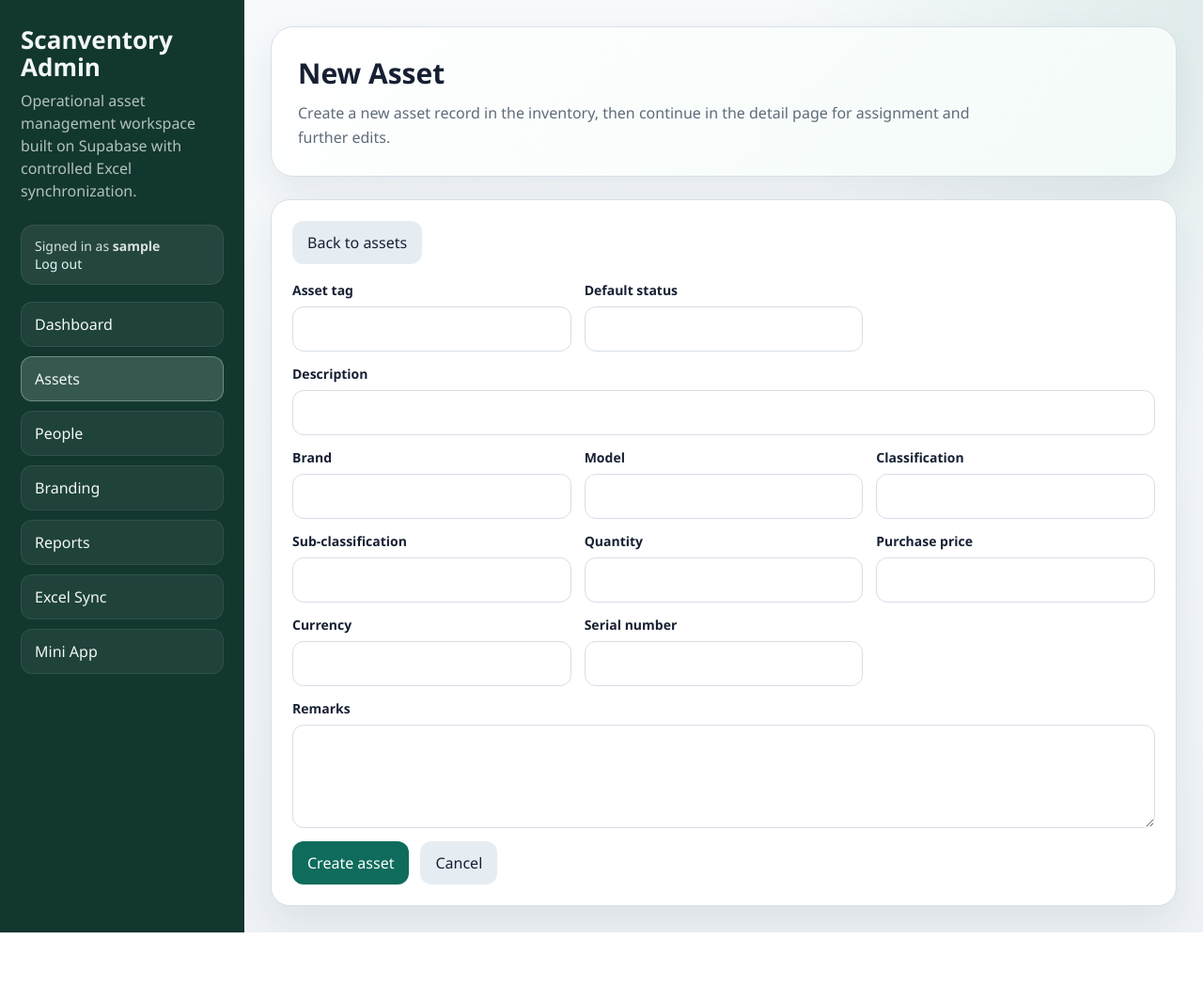
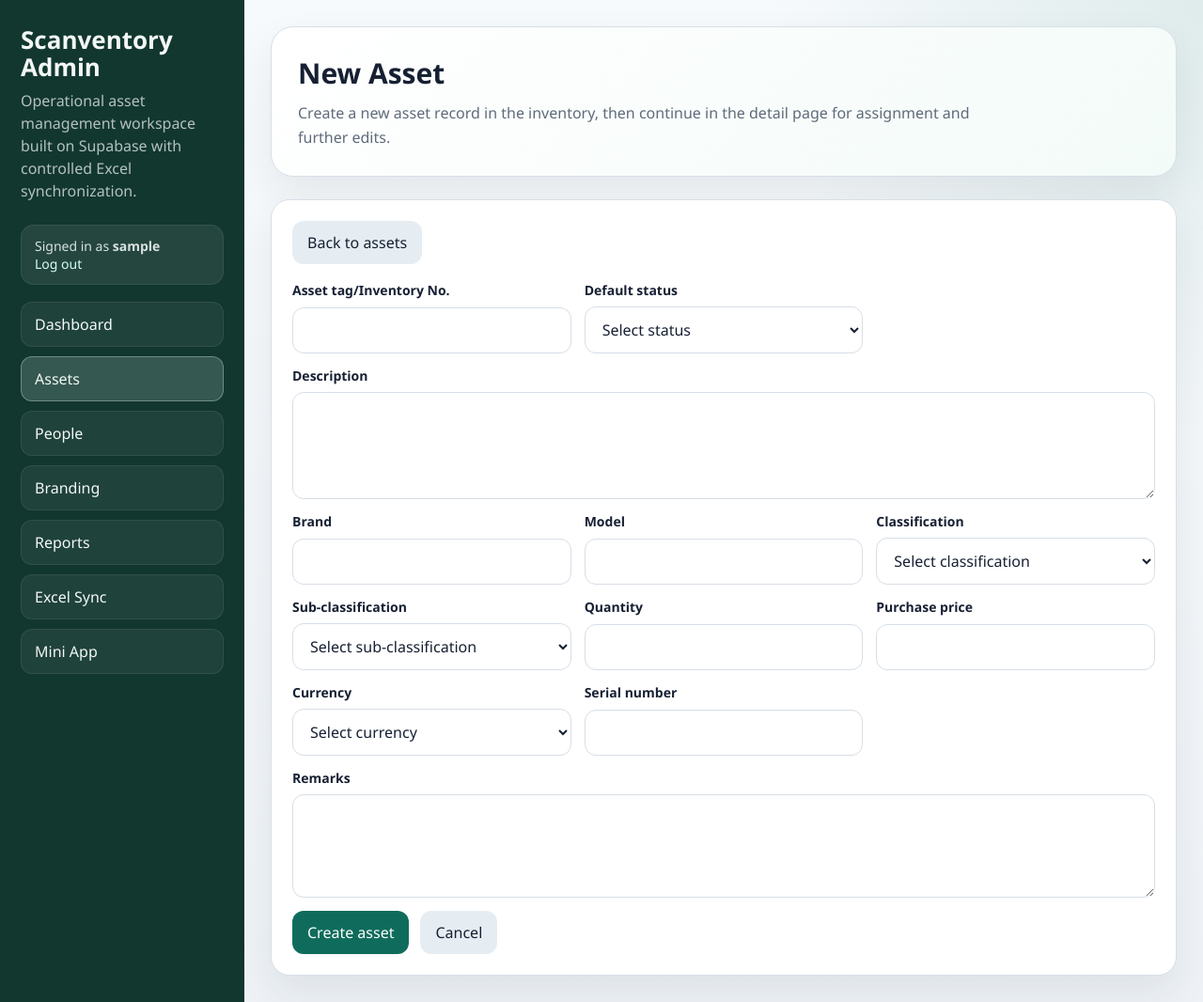
Before and after one commit to Stormaks2607/inventory-qr-system, a FastAPI app: page /admin/assets/new in a window 1280 px wide. Shown: the whole page at 94% size. Before the commit the page ends 992 px from the top, so only its background shows below. Run offline with FastAPI, Linux system fonts and the light colour scheme; the visitor is signed in with stand-in values (Sample User, id 1).

Commit message:
Improve inventory number guidance for new assets

```diff
--- a/app.py
+++ b/app.py
@@ -5,6 +5,7 @@ import io
 import secrets
 import json
 import os
+import re
 from datetime import datetime
 from zoneinfo import ZoneInfo
 
@@ -31,6 +32,12 @@ BRANDING_UPLOAD_DIR = os.path.join("private_docs", "branding")
 ALLOWED_LOGO_EXTENSIONS = {".png", ".jpg", ".jpeg", ".webp"}
 BRANDING_SUPABASE_TABLE = "organization_branding"
 DEFAULT_BRANDING_TENANT_KEY = "default"
+ASSET_STATUS_OPTIONS = [
+    ("functional", "Функціонуючий / Functional"),
+    ("non-functional", "Не функціонуючий / Non-functional"),
+    ("lost", "Втрачений / Lost"),
+    ("disposed", "Списаний / Disposed"),
+]
 
 app = FastAPI(title="Asset API", version="1.0.0")
 app.add_middleware(SessionMiddleware, secret_key=ADMIN_SESSION_SECRET)
@@ -243,6 +250,23 @@ def parse_float_field(value: str) -> Optional[float]:
     if not normalized:
         return None
     return float(normalized)
+
+
+def normalize_asset_tag(value: str) -> str:
+    return " ".join((value or "").strip().upper().split())
+
+
+def validate_asset_tag_format(asset_tag_number: str) -> Optional[str]:
+    if not asset_tag_number:
+        return "Asset tag/Inventory No. is required."
+
+    if not re.fullmatch(r"[A-Z0-9](?:[A-Z0-9/\- ]*[A-Z0-9])?", asset_tag_number):
+        return "Asset tag/Inventory No. may only contain letters, digits, spaces, hyphens, and slashes."
+
+    if not any(character.isdigit() for character in asset_tag_number):
+        return "Asset tag/Inventory No. must contain at least one numeric part."
+
+    return None
 
 
 def require_admin(request: Request) -> Optional[RedirectResponse]:
@@ -519,7 +543,7 @@ def get_assignment_form_context(asset: dict) -> dict:
 def get_asset_form_values(asset: Optional[dict] = None) -> dict:
     asset = asset or {}
     return {
-        "asset_tag_number": asset.get("asset_tag_number") or "",
+        "asset_tag_number": asset.get("asset_tag_number") or suggest_next_asset_tag(),
         "item_description": asset.get("item_description") or "",
         "brand_make": asset.get("brand_make") or "",
         "model": asset.get("model") or "",
@@ -532,6 +556,155 @@ def get_asset_form_values(asset: Optional[dict] = None) -> dict:
         "current_status": asset.get("current_status") or "",
         "remarks": asset.get("remarks") or "",
     }
+
+
+def list_lookup_values(table_name: str, column_name: str, fallback: Optional[list[str]] = None) -> list[str]:
+    fallback = fallback or []
+    try:
+        response = (
+            supabase.table(table_name)
+            .select(column_name)
+            .order(column_name)
+            .execute()
+        )
+    except Exception:
+        return fallback
+
+    values = []
+    for row in response.data or []:
+        value = (row.get(column_name) or "").strip()
+        if value and value not in values:
+            values.append(value)
+    return values or fallback
+
+
+def list_distinct_asset_field_values(field_name: str) -> list[str]:
+    try:
+        response = supabase.table("assets").select(field_name).execute()
+    except Exception:
+        return []
+
+    values = []
+    for row in response.data or []:
+        value = (row.get(field_name) or "").strip()
+        if value and value not in values:
+            values.append(value)
+    return sorted(values)
+
+
+def get_asset_create_options() -> dict:
+    classifications = list_lookup_values(
+        "asset_classifications",
+        "classification_name",
+        fallback=list_distinct_asset_field_values("asset_classification"),
+    )
+    sub_classifications = list_lookup_values(
+        "asset_sub_classifications",
+        "sub_classification_name",
+        fallback=list_distinct_asset_field_values("asset_sub_classification"),
+    )
+
+    currencies = []
+    for table_name, column_name in [
+        ("currencies", "currency_code"),
+        ("currencies", "code"),
+        ("asset_currencies", "currency_code"),
+        ("asset_currencies", "code"),
+        ("currency", "currency_code"),
+        ("currency", "code"),
+    ]:
+        currencies = list_lookup_values(table_name, column_name)
+        if currencies:
+            break
+
+    if not currencies:
+        currencies = list_distinct_asset_field_values("currency")
+
+    return {
+        "status_options": ASSET_STATUS_OPTIONS,
+        "classification_options": classifications,
+        "sub_classification_options": sub_classifications,
+        "currency_options": currencies,
+    }
+
+
+def asset_tag_exists(asset_tag_number: str) -> bool:
+    try:
+        response = (
+            supabase.table("assets")
+            .select("asset_id")
+            .eq("asset_tag_number", asset_tag_number)
+            .limit(1)
+            .execute()
+        )
+    except Exception:
+        return False
+
+    return bool(response.data)
+
+
+def get_asset_tag_standard() -> dict:
+    try:
+        response = supabase.table("assets").select("asset_tag_number").execute()
+    except Exception:
+        return {"prefix": "", "width": 0, "example": "", "suggested_next": ""}
+
+    sequence_map: dict[str, dict[str, int]] = {}
+    for row in response.data or []:
+        asset_tag = normalize_asset_tag(row.get("asset_tag_number") or "")
+        match = re.match(r"^(.*?)(\d+)$", asset_tag)
+        if not match:
+            continue
+
+        prefix = match.group(1)
+        number = int(match.group(2))
+        width = len(match.group(2))
+        sequence = sequence_map.setdefault(prefix, {"count": 0, "max_number": 0, "width": width})
+        sequence["count"] += 1
+        if number > sequence["max_number"]:
+            sequence["max_number"] = number
+            sequence["width"] = width
+
+    if not sequence_map:
+        return {"prefix": "", "width": 0, "example": "", "suggested_next": ""}
+
+    best_prefix, best_sequence = max(
+        sequence_map.items(),
+        key=lambda item: (item[1]["count"], item[1]["max_number"], item[0]),
+    )
+    next_number = best_sequence["max_number"] + 1
+    width = best_sequence["width"]
+    return {
+        "prefix": best_prefix,
+        "width": width,
+        "example": f"{best_prefix}{'0' * max(width - 1, 0)}1" if width else "",
+        "suggested_next": f"{best_prefix}{str(next_number).zfill(width)}" if width else "",
+    }
+
+
+def suggest_next_asset_tag() -> str:
+    return get_asset_tag_standard().get("suggested_next") or ""
+
+
+def get_asset_tag_warning(asset_tag_number: str, standard: Optional[dict] = None) -> str:
+    asset_tag_number = normalize_asset_tag(asset_tag_number)
+    standard = standard or get_asset_tag_standard()
+    prefix = standard.get("prefix") or ""
+    width = standard.get("width") or 0
+
+    if not asset_tag_number or not prefix or not width:
+        return ""
+
+    match = re.match(r"^(.*?)(\d+)$", asset_tag_number)
+    if not match:
+        return "This inventory number does not follow the numbering pattern currently used in the database."
+
+    current_prefix = match.group(1)
+    current_width = len(match.group(2))
+    if current_prefix != prefix or current_width != width:
+        return "This inventory number differs from the numbering pattern currently used in the database."
+
+    return ""
 
 
 def get_effective_status(asset: dict) -> str:
@@ -980,11 +1153,15 @@ def admin_asset_new(request: Request):
     if redirect:
         return redirect
 
+    asset_tag_standard = get_asset_tag_standard()
     return templates.TemplateResponse(
         request=request,
         name="admin_asset_create.html",
         context={
             "asset_form": get_asset_form_values(),
+            **get_asset_create_options(),
+            "asset_tag_standard": asset_tag_standard,
+            "asset_tag_warning": "",
             "flash": pop_flash(request),
             "active_page": "assets",
             "page_title": "New Asset",
@@ -1008,13 +1185,15 @@ def admin_asset_create(
     serial_number: str = Form(""),
     current_status: str = Form(""),
     remarks: str = Form(""),
+    confirm_nonstandard_asset_tag: str = Form(""),
 ):
     redirect = require_admin(request)
     if redirect:
         return redirect
 
+    asset_tag_standard = get_asset_tag_standard()
     asset_form = {
-        "asset_tag_number": asset_tag_number.strip(),
+        "asset_tag_number": normalize_asset_tag(asset_tag_number),
         "item_description": item_description.strip(),
         "brand_make": brand_make.strip(),
         "model": model.strip(),
@@ -1028,13 +1207,52 @@ def admin_asset_create(
         "remarks": remarks.strip(),
     }
 
-    if not asset_form["asset_tag_number"]:
+    format_error = validate_asset_tag_format(asset_form["asset_tag_number"])
+    if format_error:
         return templates.TemplateResponse(
             request=request,
             name="admin_asset_create.html",
             context={
                 "asset_form": asset_form,
-                "flash": {"level": "error", "message": "Asset tag is required."},
+                **get_asset_create_options(),
+                "asset_tag_standard": asset_tag_standard,
+                "asset_tag_warning": "",
+                "flash": {"level": "error", "message": format_error},
+                "active_page": "assets",
+                "page_title": "New Asset",
+                "admin_username": request.session.get("admin_username"),
+            },
+            status_code=400,
+        )
+
+    asset_tag_warning = get_asset_tag_warning(asset_form["asset_tag_number"], asset_tag_standard)
+    if asset_tag_warning and confirm_nonstandard_asset_tag != "yes":
+        return templates.TemplateResponse(
+            request=request,
+            name="admin_asset_create.html",
+            context={
+                "asset_form": asset_form,
+                **get_asset_create_options(),
+                "asset_tag_standard": asset_tag_standard,
+                "asset_tag_warning": asset_tag_warning,
+                "flash": {"level": "error", "message": "Please confirm saving this non-standard inventory number."},
+                "active_page": "assets",
+                "page_title": "New Asset",
+                "admin_username": request.session.get("admin_username"),
+            },
+            status_code=400,
+        )
+
+    if asset_tag_exists(asset_form["asset_tag_number"]):
+        return templates.TemplateResponse(
+            request=request,
+            name="admin_asset_create.html",
+            context={
+                "asset_form": asset_form,
+                **get_asset_create_options(),
+                "asset_tag_standard": asset_tag_standard,
+                "asset_tag_warning": asset_tag_warning,
+                "flash": {"level": "error", "message": f"Asset tag/Inventory No. '{asset_form['asset_tag_number']}' already exists."},
                 "active_page": "assets",
                 "page_title": "New Asset",
                 "admin_username": request.session.get("admin_username"),
@@ -1063,6 +1281,9 @@ def admin_asset_create(
             name="admin_asset_create.html",
             context={
                 "asset_form": asset_form,
+                **get_asset_create_options(),
+                "asset_tag_standard": asset_tag_standard,
+                "asset_tag_warning": asset_tag_warning,
                 "flash": {"level": "error", "message": "Quantity must be an integer and purchase price must be a number."},
                 "active_page": "assets",
                 "page_title": "New Asset",
@@ -1083,6 +1304,9 @@ def admin_asset_create(
             name="admin_asset_create.html",
             context={
                 "asset_form": asset_form,
+                **get_asset_create_options(),
+                "asset_tag_standard": asset_tag_standard,
+                "asset_tag_warning": asset_tag_warning,
                 "flash": {"level": "error", "message": "Asset could not be created. Check whether the asset tag already exists."},
                 "active_page": "assets",
                 "page_title": "New Asset",
--- a/templates/admin_asset_create.html
+++ b/templates/admin_asset_create.html
@@ -12,25 +12,43 @@
 </div>
 {% endif %}
 
+{% if asset_tag_warning %}
+<div class="flash" style="background: #fff5e8; color: #8a5710; border-color: #efd5a6;">
+    {{ asset_tag_warning }}
+    {% if asset_tag_standard.example %}
+    Typical example in the current database: <strong>{{ asset_tag_standard.example }}</strong>
+    {% endif %}
+</div>
+{% endif %}
+
 <section class="panel">
     <div class="toolbar">
         <a class="btn secondary" href="/admin/assets">Back to assets</a>
     </div>
 
-    <form method="post" action="/admin/assets/new" class="form-grid">
+    <form method="post" action="/admin/assets/new" class="form-grid" data-asset-create-form>
+        <input type="hidden" name="confirm_nonstandard_asset_tag" value="" data-confirm-nonstandard>
         <div class="field">
-            <label for="asset_tag_number">Asset tag</label>
+            <label for="asset_tag_number">Asset tag/Inventory No.</label>
             <input id="asset_tag_number" name="asset_tag_number" type="text" value="{{ asset_form.asset_tag_number }}" required>
+            {% if asset_tag_standard.suggested_next %}
+            <div class="muted" style="font-size: 13px;">Suggested next number: {{ asset_tag_standard.suggested_next }}</div>
+            {% endif %}
         </div>
 
         <div class="field">
             <label for="current_status">Default status</label>
-            <input id="current_status" name="current_status" type="text" value="{{ asset_form.current_status }}">
+            <select id="current_status" name="current_status">
+                <option value="">Select status</option>
+                {% for status_value, status_label in status_options %}
+                <option value="{{ status_value }}" {% if asset_form.current_status == status_value %}selected{% endif %}>{{ status_label }}</option>
+                {% endfor %}
+            </select>
         </div>
 
         <div class="field full">
             <label for="item_description">Description</label>
-            <input id="item_description" name="item_description" type="text" value="{{ asset_form.item_description }}">
+            <textarea id="item_description" name="item_description" rows="4">{{ asset_form.item_description }}</textarea>
         </div>
 
         <div class="field">
@@ -45,12 +63,22 @@
 
         <div class="field">
             <label for="asset_classification">Classification</label>
-            <input id="asset_classification" name="asset_classification" type="text" value="{{ asset_form.asset_classification }}">
+            <select id="asset_classification" name="asset_classification">
+                <option value="">Select classification</option>
+                {% for option in classification_options %}
+                <option value="{{ option }}" {% if asset_form.asset_classification == option %}selected{% endif %}>{{ option }}</option>
+                {% endfor %}
+            </select>
         </div>
 
         <div class="field">
             <label for="asset_sub_classification">Sub-classification</label>
-            <input id="asset_sub_classification" name="asset_sub_classification" type="text" value="{{ asset_form.asset_sub_classification }}">
+            <select id="asset_sub_classification" name="asset_sub_classification">
+                <option value="">Select sub-classification</option>
+                {% for option in sub_classification_options %}
+                <option value="{{ option }}" {% if asset_form.asset_sub_classification == option %}selected{% endif %}>{{ option }}</option>
+                {% endfor %}
+            </select>
         </div>
 
         <div class="field">
@@ -65,7 +93,12 @@
 
         <div class="field">
             <label for="currency">Currency</label>
-            <input id="currency" name="currency" type="text" value="{{ asset_form.currency }}">
+            <select id="currency" name="currency">
+                <option value="">Select currency</option>
+                {% for option in currency_options %}
+                <option value="{{ option }}" {% if asset_form.currency == option %}selected{% endif %}>{{ option }}</option>
+                {% endfor %}
+            </select>
         </div>
 
         <div class="field">
@@ -75,7 +108,7 @@
 
         <div class="field full">
             <label for="remarks">Remarks</label>
-            <textarea id="remarks" name="remarks">{{ asset_form.remarks }}</textarea>
+            <textarea id="remarks" name="remarks" rows="3">{{ asset_form.remarks }}</textarea>
         </div>
 
         <div class="toolbar" style="margin-bottom: 0;">
@@ -84,4 +117,54 @@
         </div>
     </form>
 </section>
+
+<script>
+    (() => {
+        const form = document.querySelector("[data-asset-create-form]");
+        if (!form) {
+            return;
+        }
+
+        const assetTagInput = form.querySelector("#asset_tag_number");
+        const confirmField = form.querySelector("[data-confirm-nonstandard]");
+        const standardPrefix = {{ asset_tag_standard.prefix|tojson }};
+        const standardWidth = {{ asset_tag_standard.width|tojson }};
+        const hasStandard = Boolean(standardPrefix) && Boolean(standardWidth);
+
+        function normalizeAssetTag(value) {
+            return (value || "").trim().toUpperCase().replace(/\s+/g, " ");
+        }
+
+        function isNonstandardAssetTag(value) {
+            const normalized = normalizeAssetTag(value);
+            if (!normalized || !hasStandard) {
+                return false;
+            }
+
+            const match = normalized.match(/^(.*?)(\d+)$/);
+            if (!match) {
+                return true;
+            }
+
+            return match[1] !== standardPrefix || match[2].length !== Number(standardWidth);
+        }
+
+        form.addEventListener("submit", (event) => {
+            confirmField.value = "";
+            if (!isNonstandardAssetTag(assetTagInput?.value)) {
+                return;
+            }
+
+            const confirmed = window.confirm(
+                "This inventory number differs from the numbering pattern currently used in the database. Do you want to save it anyway?"
+            );
+            if (!confirmed) {
+                event.preventDefault();
+                return;
+            }
+
+            confirmField.value = "yes";
+        });
+    })();
+</script>
 {% endblock %}
```
